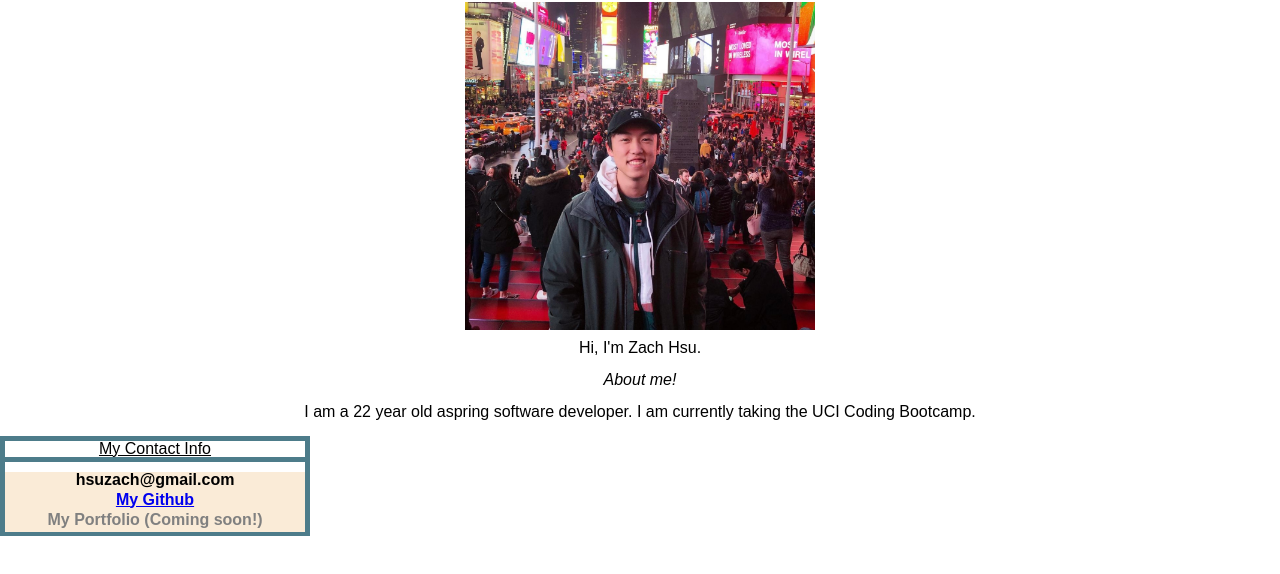
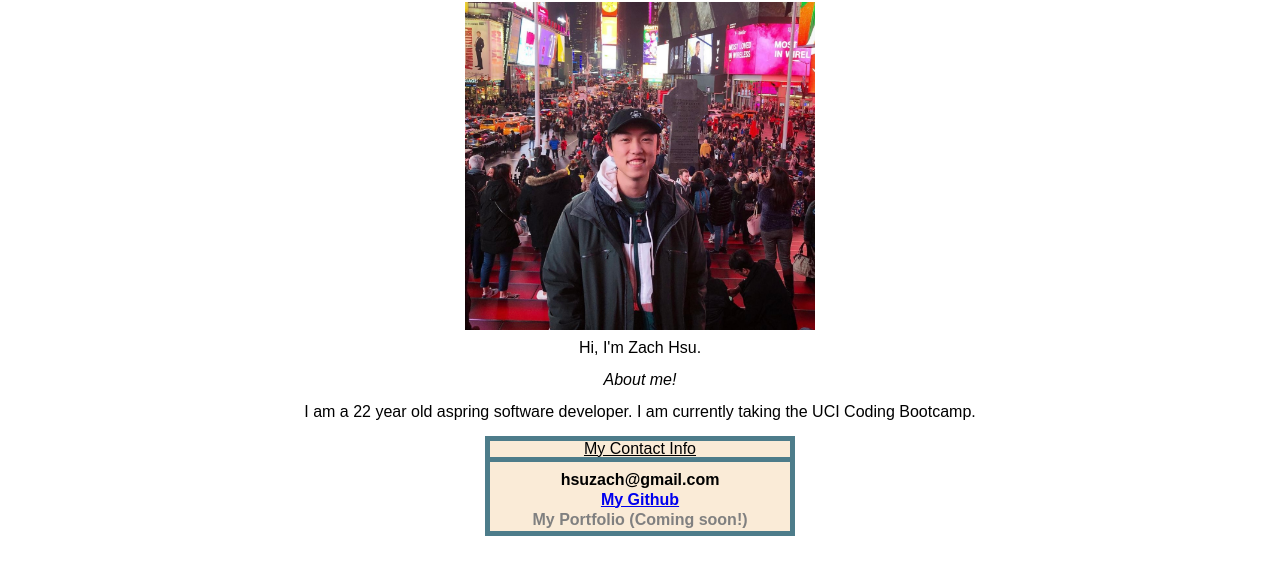
Before and after one commit to hsuzach/MyBio, a plain HTML site: page index.html in a window 1280 px wide. Shown: the part 58-632 px from the top of the page. Drawn offline with Linux system fonts and the light colour scheme.

Commit message:
adjusting contact info box

```diff
--- a/style.css
+++ b/style.css
@@ -25,8 +25,7 @@ h3 {
 }
 
 ul {
-  background-color: antiquewhite;
-  background-size: contain;
+
   align-content: center;
   ;
 
@@ -35,7 +34,6 @@ ul {
 li {
   font-weight: bold;
   height: 20px;
-  margin-block: center;
 
 }
 
@@ -48,12 +46,15 @@ li {
 
 }
 
-.contactinfo {
+div.contactinfo {
   border: solid 5px #4d7c8a;
   height: 90px;
   width: 300px;
+  background-color: antiquewhite;
+  align-self: center;
+  display: inline-block;
 }
 
 h3 {
-  border-bottom: #4d7c8a solid 5px ;
+  border-bottom: #4d7c8a solid 5px;
 }
```
